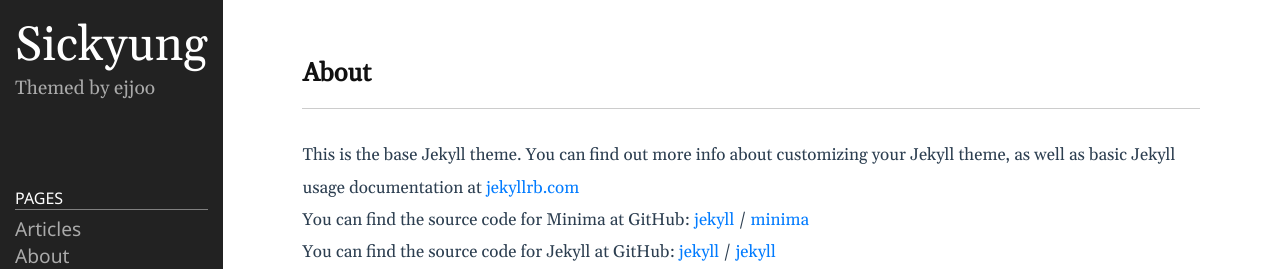
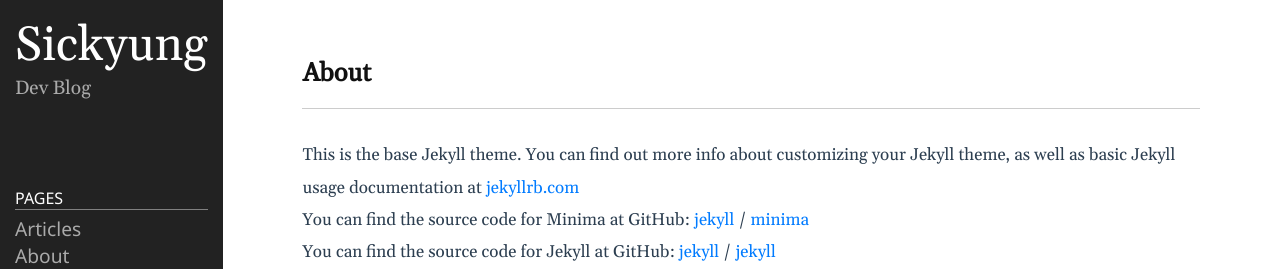
Before and after one commit to forgivez/forgivez.github.io, a Jekyll site: the page built from about.markdown, in a window 1280 px wide. Shown: the top 269 px of the page. Built offline with Jekyll 4.4.1, drawn with Linux system fonts in a browser that asks for light colours.

Commit message:
title description update

```diff
--- a/_config.yml
+++ b/_config.yml
@@ -21,10 +21,10 @@
 title: Sickyung
 email: forgivez@naver.com
 description: >- # this means to ignore newlines until "baseurl:"
-  Themed by ejjoo
+  Dev Blog
 # baseurl: "/" # the subpath of your site, e.g. /blog
 # url: "http://ejjoo.github.io" # the base hostname & protocol for your site, e.g. http://example.com
-github_username: ejjoo
+github_username: forgivez
 highlighter: rouge
 svg:
   optimize: true
```
